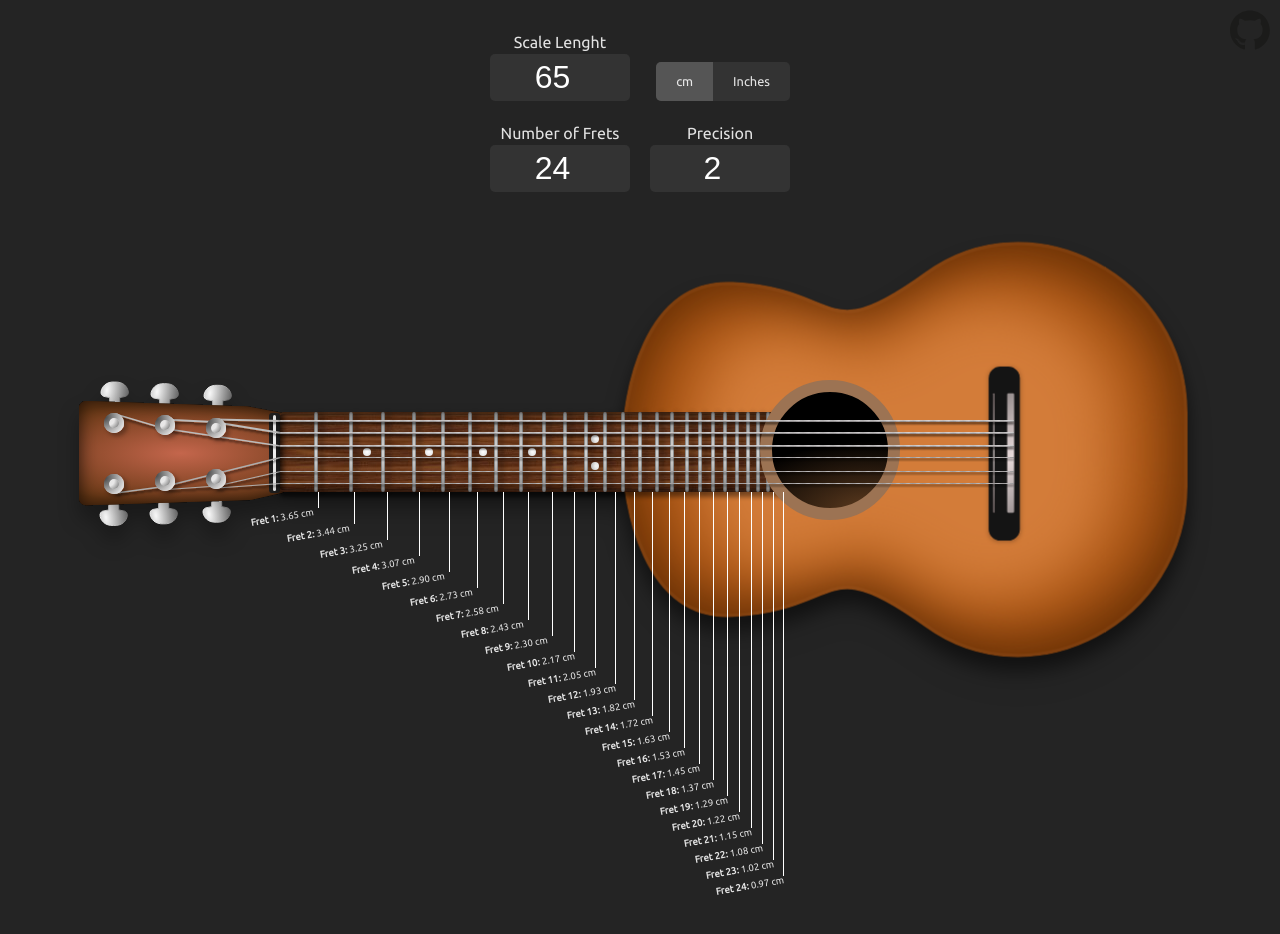
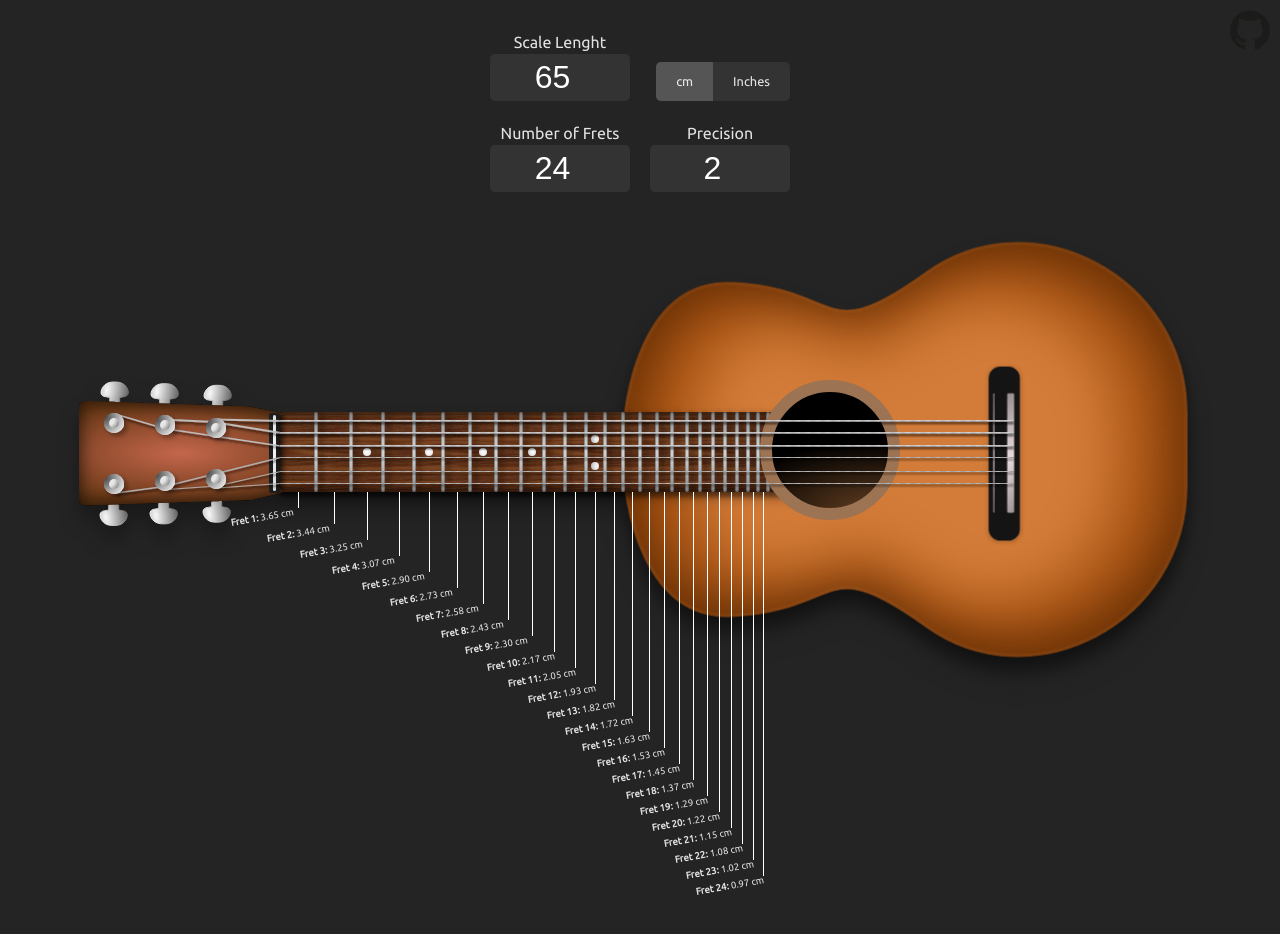
Before and after one commit to yinkar/guitar-fret-calculator, a Vue app: page / in a window 1280 px wide. Shown: the top 934 px of the page. Built offline with nearby package versions, Linux system fonts and the light colour scheme.

Commit message:
Visual fixes

```diff
--- a/src/App.vue
+++ b/src/App.vue
@@ -98,7 +98,7 @@ onMounted(() => {
 
     </div>
 
-    <Result :frets="frets" :scale-length="scaleLength" :precision="precision" :is-in-inches="unit === Units.Inches" :inches-rate="inchesRate" />
+    <Result v-show="scaleLength > minScaleLength" :frets="frets" :scale-length="scaleLength" :precision="precision" :is-in-inches="unit === Units.Inches" :inches-rate="inchesRate" />
 
     <div class="icons">
       <a href="https://github.com/yinkar/guitar-fret-calculator" title="Github Repo">
--- a/src/components/GuitarBody.vue
+++ b/src/components/GuitarBody.vue
@@ -1,6 +1,4 @@
 <script setup>
-import { defineProps } from 'vue';
-
 defineProps({
   scaleLength: Number
 });
@@ -65,7 +63,7 @@ defineProps({
   position: absolute;
   top: -142px;
   box-sizing: border-box;
-  z-index: -100;
+  z-index: -400;
   transform: scale(1.16);
   filter: drop-shadow(0 10px 7px rgba(0, 0, 0, .3));
 }
--- a/src/components/GuitarFretboard.vue
+++ b/src/components/GuitarFretboard.vue
@@ -1,5 +1,4 @@
 <script setup>
-import { defineProps } from 'vue';
 import GuitarHead from './GuitarHead.vue';
 import GuitarBody from './GuitarBody.vue';
 import GuitarStrings from './GuitarStrings.vue';
--- a/src/components/GuitarFrets.vue
+++ b/src/components/GuitarFrets.vue
@@ -1,6 +1,4 @@
 <script setup>
-import { defineProps } from 'vue';
-
 defineProps({
   frets: Array
 });
--- a/src/components/Labels.vue
+++ b/src/components/Labels.vue
@@ -1,6 +1,4 @@
 <script setup>
-import { defineProps } from 'vue';
-
 defineProps({
   frets: Array,
   precision: Number,
@@ -28,7 +26,7 @@ defineProps({
   display: flex;
   font-size: .6rem;
   position: relative;
-  margin: 0 300px;
+  margin: 0 280px;
 }
 
 .label-container {
```
